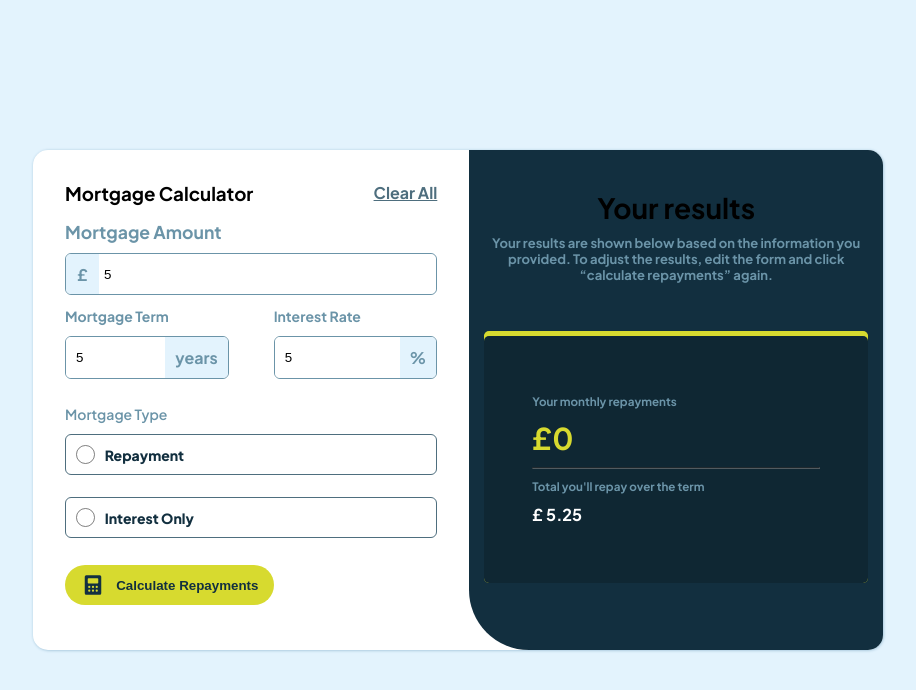
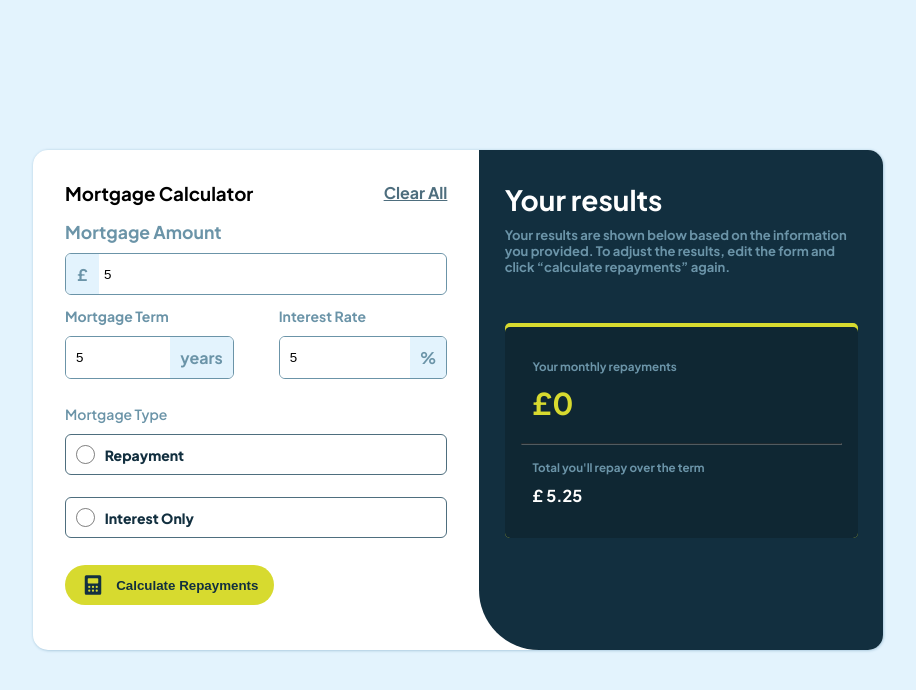
Before and after one commit to kasimugur/kasimugur-mortgage-repayment-calculator-app, a React (Vite) app: page / in a window 1280 px wide. Both pictures are taken after typing "5", "5", "5" into the empty fields and a click on the button "Calculate Repayments". Shown: the top 690 px of the page, without its empty margins (182-1098 px from the left). Built offline with nearby package versions, Linux system fonts and the light colour scheme.

Commit message:
scss updated

```diff
--- a/src/components/ActiveCard.jsx
+++ b/src/components/ActiveCard.jsx
@@ -7,7 +7,7 @@ export default function ActiveCard() {
   return (
     <>
       <h1>Your results</h1>
-      <p>Your results are shown below based on the information you provided.
+      <p className="active-p">Your results are shown below based on the information you provided.
         To adjust the results, edit the form and click “calculate repayments” again.</p>
       <div className="card-active">
         <div className="card-active-2">
--- a/src/components/Mortgage.jsx
+++ b/src/components/Mortgage.jsx
@@ -32,7 +32,6 @@ useEffect(()=> {
       setError('error')
       setActive('active')
     } else {
-
       setTotal(interestRate(mortgageTotal, interest))
       setMothly(total / mortgageTerm)
     }
--- a/src/scss/style.scss
+++ b/src/scss/style.scss
@@ -15,7 +15,6 @@ $slat1000: hsl(201, 54%, 13%);
   input[type="number"]::-webkit-outer-spin-button {
     -webkit-appearance: none;
   }
-
   list-style: none;
   margin: 0;
   padding: 0;
@@ -286,7 +285,7 @@ $slat1000: hsl(201, 54%, 13%);
     }
 
     .card {
-      flex: 1;
+      flex: 0.95;
       background-color: $slat900;
       height: unset;
       border-radius: 0 15px 15px 60px;
@@ -294,12 +293,19 @@ $slat1000: hsl(201, 54%, 13%);
 
       .row {
         font-size: 14px;
-        margin: 40px 10px;
+        margin: 2rem 1.58rem;
         display: flex;
         flex-direction: column;
         flex-wrap: wrap;
         text-align: center;
 
+        h1{
+          text-align: start;
+          color: #fff;
+        }
+        .active-p{
+          text-align: start;
+        }
         span {
           margin-top: 5rem;
         }
@@ -318,15 +324,15 @@ $slat1000: hsl(201, 54%, 13%);
 
         .card-active {
           background-color: $lime ;
-          border-top: 5px solid $lime;
+          border-top: 4px solid $lime;
           border-radius: 5px;
-          margin: 0 5px;
+          margin:  0;
           margin-top: 3rem;
 
           .card-active-2 {
             background-color: $slat1000;
             border-radius: inherit;
-            padding: 3rem;
+            padding: 1rem;
 
             hr {
               width: 100%;
@@ -335,8 +341,8 @@ $slat1000: hsl(201, 54%, 13%);
 
             #card {
               text-align: start;
-              margin: 10px 0;
-
+              margin: 4px 0;
+              padding: 0.74rem;
               h5 {
                 color: $slat500;
                 margin-bottom: 10px;
```
